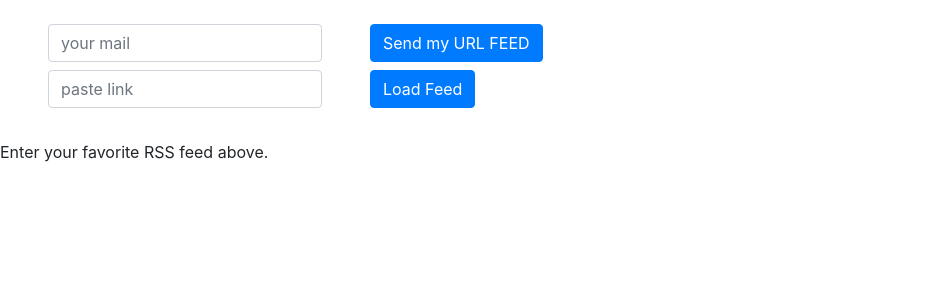
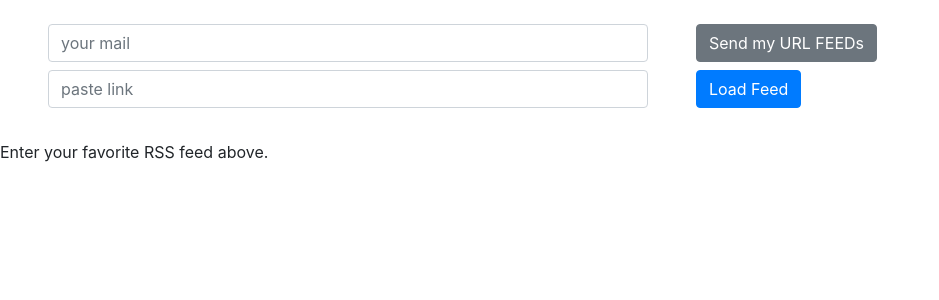
Before and after one commit to ulou23/rssdjango, a Django app: page / in a window 1280 px wide. Shown: the part 62-362 px from the top of the page, without its empty margins (0-939 px from the left). Run offline with Django 3.2, Linux system fonts and the light colour scheme; some libraries are stand-ins or nearby versions.

Commit message:
sec requirements

```diff
--- /dev/null
+++ b/requirements.txt
@@ -0,0 +1,5 @@
+asgiref==3.2.7
+Django==3.0.4
+feedparser==5.2.1
+pytz==2019.3
+sqlparse==0.3.1
--- a/templates/reader.html
+++ b/templates/reader.html
@@ -10,11 +10,11 @@
 
 <div class='form-group mx-sm-5 mb-2'>
 
-<input type='email' class='form-control' placeholder='your mail' name='mail'>
+<input type='email' class='form-control' style="width: 600px" placeholder='your mail' name='mail'>
 
 </div>
 
-<button type='submit' class='btn btn-primary mb-2'>Send my URL FEED</button>
+<button type='submit' class='btn btn-secondary mb-2'>Send my URL FEEDs</button>
 
 </form>
 
@@ -22,7 +22,7 @@
 
 <div class='form-group mx-sm-5 mb-2'>
 
-<input type='text' class='form-control' placeholder='paste link' name='url'>
+<input type='text' class='form-control' style="width: 600px;" placeholder='paste link' name='url'>
 
 </div>
 
@@ -46,7 +46,7 @@ Feed
 <div class='card-body'>
 <h5 class='card-title'>Headline: {{ entry.title }}</h5>
 <p class='card-text'>Description: {{ entry.description }}</p>
-<a href='{{ entry.link }}' class='btn btn-primary'>Read more</a>
+<a href='{{ entry.link }}' class='btn btn-info'>Read more</a>
 </div>
 
 </div><p>{{ entry.published }}</p>
```
